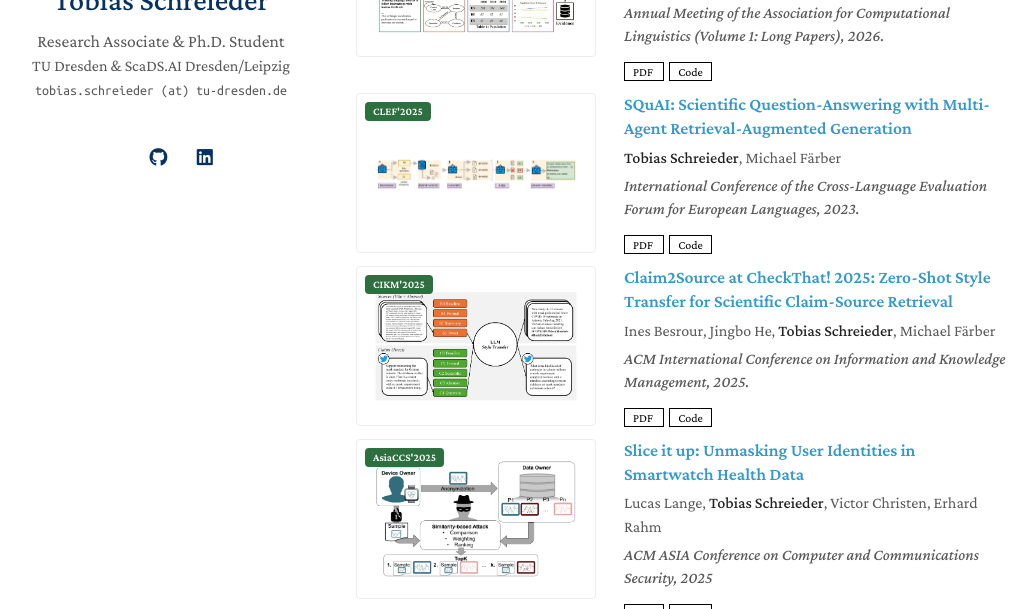
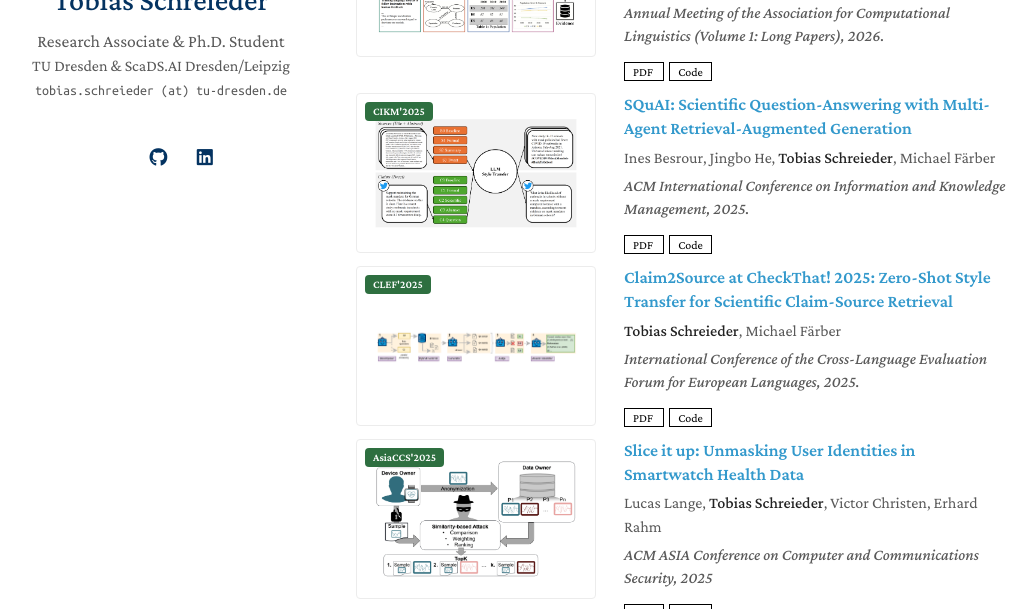
Before and after one commit to tobiasschreieder/tobiasschreieder.github.io, a Jekyll site: the page built from publications.md, in a window 1280 px wide and 900 px high, cut to the strip 291-900 px from the top of the window. Shown: the whole strip, without its empty margins (124-1160 px from the left). Built offline with Jekyll 4.4.1, drawn with Linux system fonts in a browser that asks for light colours; a style sheet for code colours, icons or effects is not loaded.

Commit message:
Update publications.yml

```diff
--- a/_data/publications.yml
+++ b/_data/publications.yml
@@ -9,20 +9,20 @@ main:
     image: "./assets/img/acl2026_survey.png"
 
   - title: "SQuAI: Scientific Question-Answering with Multi-Agent Retrieval-Augmented Generation"
-    authors: "<strong>Tobias Schreieder</strong>, Michael Färber"
-    conference_short: "CLEF'2025"
-    conference: "International Conference of the Cross-Language Evaluation Forum for European Languages, 2023."
-    pdf: "https://ceur-ws.org/Vol-4038/paper_94.pdf"
-    code: "https://github.com/faerber-lab/Claim2Source"
-    image: "./assets/img/cikm2025_squai.png"
-
-  - title: "Claim2Source at CheckThat! 2025: Zero-Shot Style Transfer for Scientific Claim-Source Retrieval"
     authors: "Ines Besrour, Jingbo He, <strong>Tobias Schreieder</strong>, Michael Färber"
     conference_short: "CIKM'2025"
     conference: "ACM International Conference on Information and Knowledge Management, 2025."
     pdf: "https://dl.acm.org/doi/10.1145/3746252.3761471"
     code: "https://github.com/faerber-lab/SQuAI"
     image: "./assets/img/clef2025_style.png"
+
+  - title: "Claim2Source at CheckThat! 2025: Zero-Shot Style Transfer for Scientific Claim-Source Retrieval"
+    authors: "<strong>Tobias Schreieder</strong>, Michael Färber"
+    conference_short: "CLEF'2025"
+    conference: "International Conference of the Cross-Language Evaluation Forum for European Languages, 2025."
+    pdf: "https://ceur-ws.org/Vol-4038/paper_94.pdf"
+    code: "https://github.com/faerber-lab/Claim2Source"
+    image: "./assets/img/cikm2025_squai.png"
 
   - title: "Slice it up: Unmasking User Identities in Smartwatch Health Data"
     authors: "Lucas Lange, <strong>Tobias Schreieder</strong>, Victor Christen, Erhard Rahm"
```
